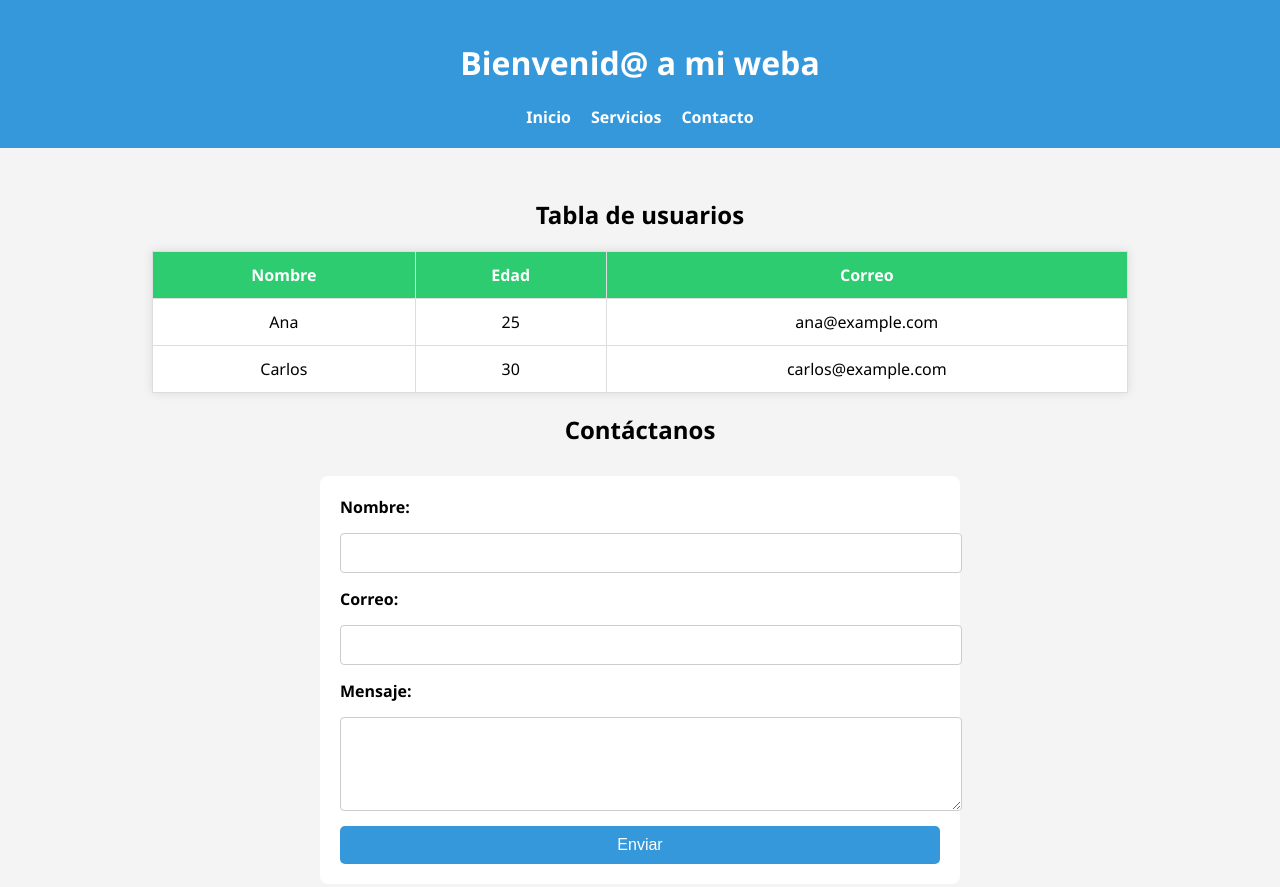
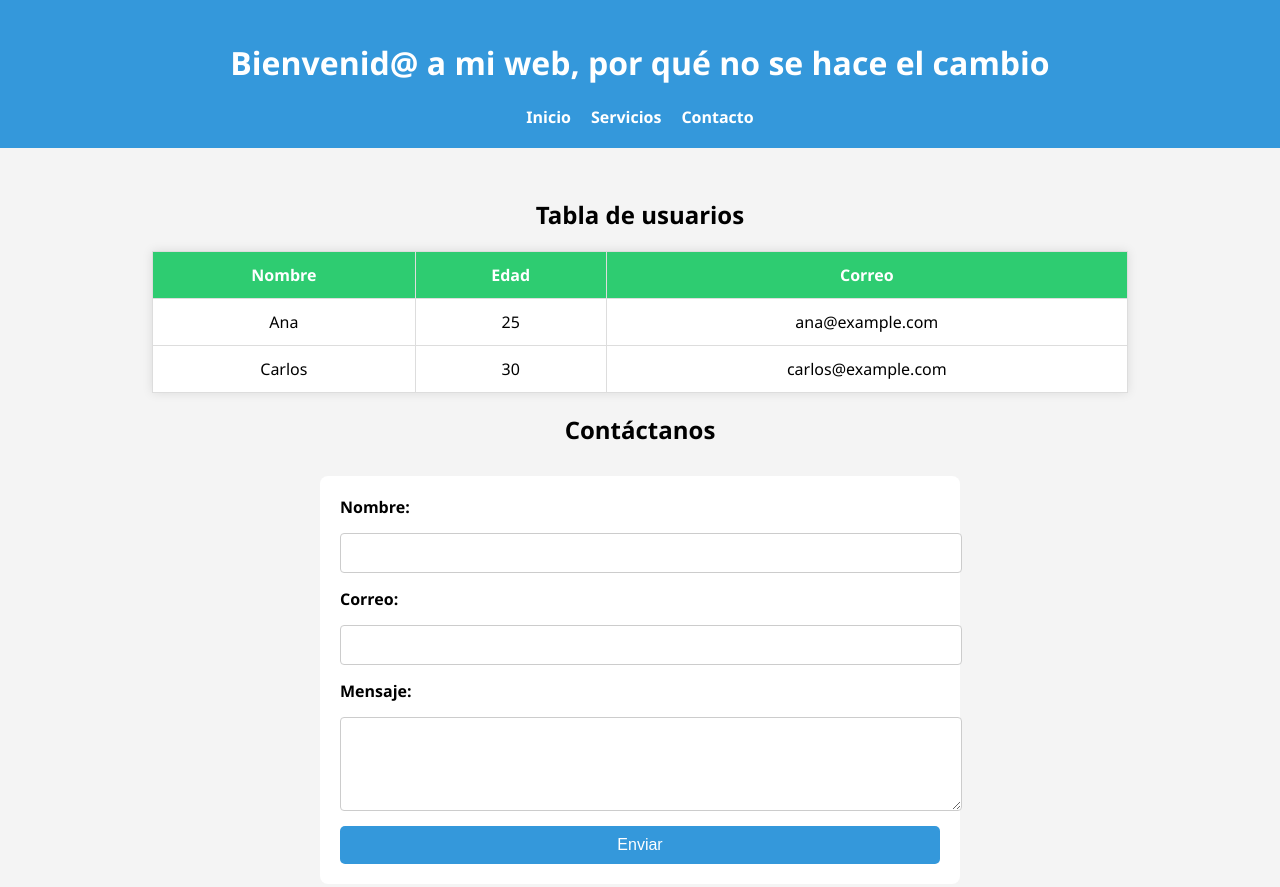
Before and after one commit to dahurs/primer-ejemplo, a plain HTML site: page index.html in a window 1280 px wide. Shown: the top 887 px of the page. Drawn offline with Linux system fonts and the light colour scheme.

Commit message:
Update index.html

```diff
--- a/index.html
+++ b/index.html
@@ -7,7 +7,7 @@
 </head>
 <body>
   <header>
-    <h1>Bienvenid@ a mi weba</h1>
+    <h1>Bienvenid@ a mi web, por qué no se hace el cambio</h1>
     <nav>
       <ul>
         <li><a href="#">Inicio</a></li>
```
